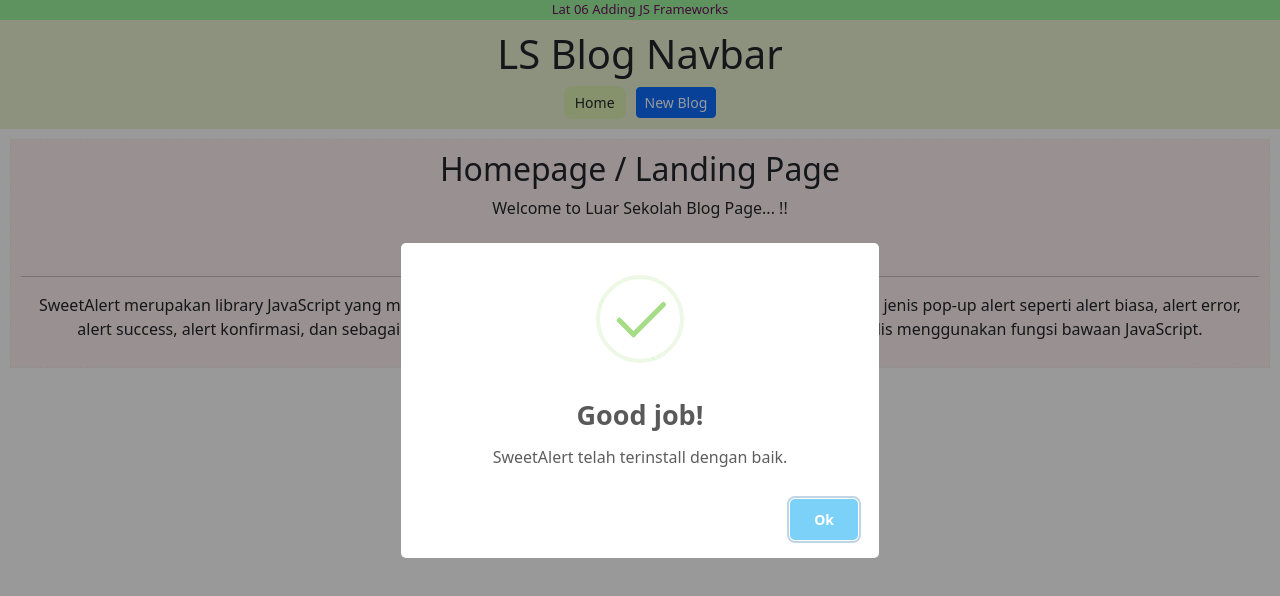
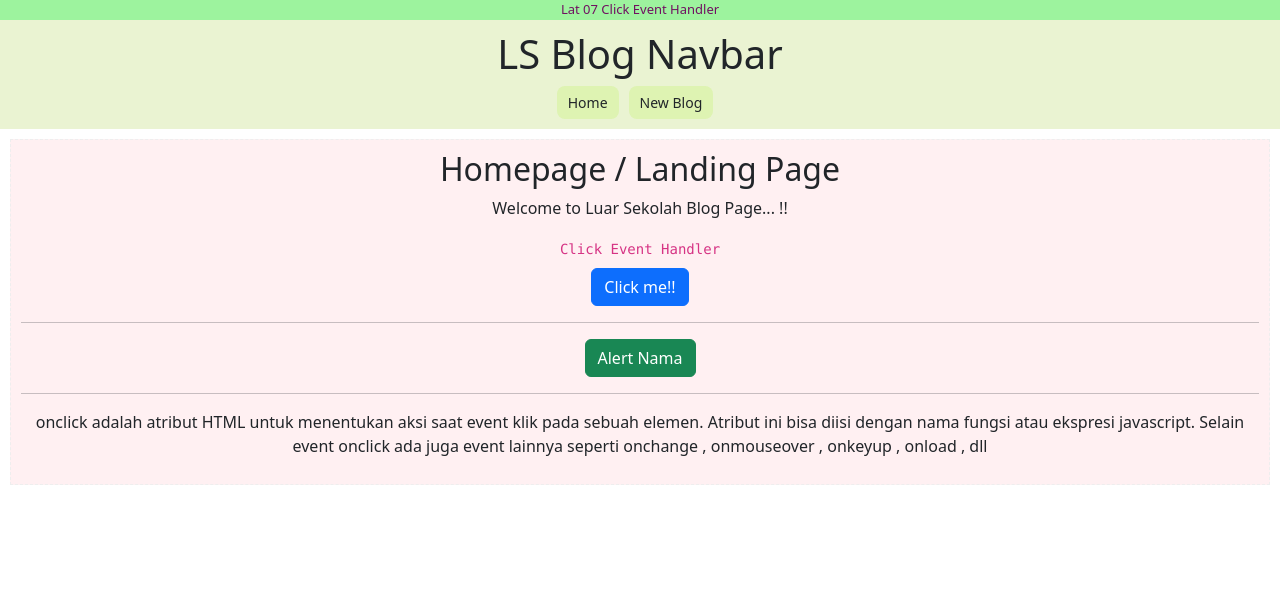
Before and after one commit to incyberz/belajar-react-js, a React (Create React App) app in the folder ls-blog/: page / in a window 1280 px wide. Shown: the top 596 px of the page. Built offline with nearby package versions, Linux system fonts and the light colour scheme.

Commit message:
React Tutorial 07 Click Event Handler

```diff
--- a/ls-blog/src/App.js
+++ b/ls-blog/src/App.js
@@ -5,14 +5,7 @@ import "bootstrap/dist/css/bootstrap.css";
 import swal from "sweetalert";
 
 function App() {
-  const judulLat = "Lat 06 Adding JS Frameworks";
-
-  swal({
-    title: "Good job!",
-    text: "SweetAlert telah terinstall dengan baik.",
-    icon: "success",
-    button: "Ok",
-  });
+  const judulLat = "Lat 07 Click Event Handler";
 
   return (
     <div className="App">
--- a/ls-blog/src/Home.js
+++ b/ls-blog/src/Home.js
@@ -1,16 +1,37 @@
 const Home = () => {
+  const handleClick = () => {
+    alert("Anda menekan sebuah tombol.");
+  };
+
+  const alertNama = (nama) => {
+    alert(`Halo! nama saya ${nama}. \n\nSaya sedang belajar React.`);
+  };
+
   return (
     <nav className="Home">
       <h2>Homepage / Landing Page</h2>
       <p>Welcome to Luar Sekolah Blog Page... !!</p>
-      <code>Your alerts now are more sweet!!</code>
+      <code>Click Event Handler</code>
+      <div className="mt-2">
+        <button className="btn btn-primary" onClick={handleClick}>
+          Click me!!
+        </button>
+        <hr />
+        <button
+          className="btn btn-success"
+          onClick={() => {
+            alertNama("Iin Sholihin");
+          }}
+        >
+          Alert Nama
+        </button>
+      </div>
       <hr />
-      <p className="mt-2">
-        SweetAlert merupakan library JavaScript yang menyediakan berbagai
-        pilihan bagi kita untuk membuat berbagai jenis pop-up alert seperti
-        alert biasa, alert error, alert success, alert konfirmasi, dan
-        sebagainya. Penulisan kode SweetAlert sangatlah singkat seperti menulis
-        menggunakan fungsi bawaan JavaScript.
+      <p>
+        onclick adalah atribut HTML untuk menentukan aksi saat event klik pada
+        sebuah elemen. Atribut ini bisa diisi dengan nama fungsi atau ekspresi
+        javascript. Selain event onclick ada juga event lainnya seperti onchange
+        , onmouseover , onkeyup , onload , dll
       </p>
     </nav>
   );
--- a/ls-blog/src/Navbar.js
+++ b/ls-blog/src/Navbar.js
@@ -6,7 +6,7 @@ const Navbar = () => {
         <a href="/" className="btn btn-sm custom-link">
           Home
         </a>
-        <a href="/create" className="btn btn-sm btn-primary">
+        <a href="/create" className="btn btn-sm custom-link">
           New Blog
         </a>
       </div>
```
Also changed, not shown: 1 other file (tests, documents, lock files or other folders).
